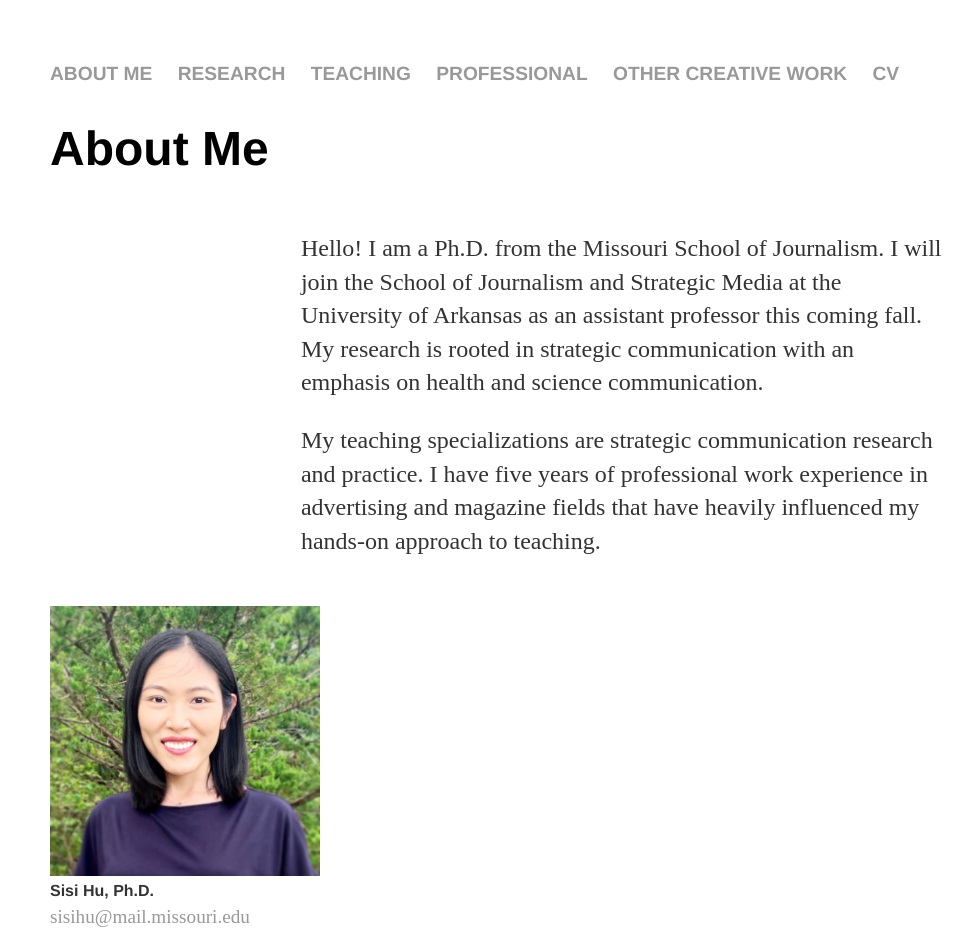
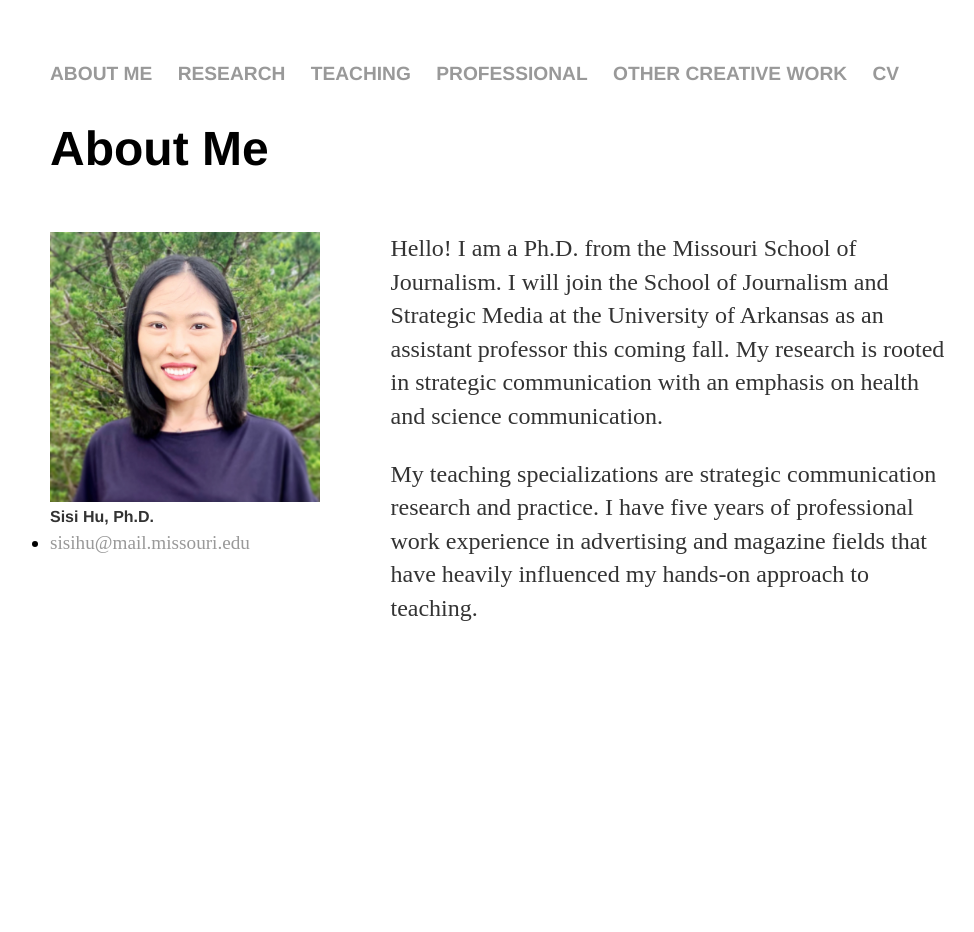
Before and after one commit to sisihuphd/sisihuphd.github.io, a Jekyll site: the page built from index.html, in a window 1280 px wide. Shown: the whole page, without its empty margins (142-1116 px from the left). Built offline with Jekyll 4.4.1, drawn with Linux system fonts in a browser that asks for light colours; after the commit the page ends 900 px from its top, so only the background shows below that.

Commit message:
Update main.css

```diff
--- a/css/main.css
+++ b/css/main.css
@@ -51,12 +51,6 @@ ul {
     margin:auto;
 }
 
-ul li, ul li {
-    display: inline;
-    margin: 0px;
-    padding:0px;
-}
-
 .imgbox {
     display: grid;
     height: 100%;
@@ -76,5 +70,5 @@ ul li, ul li {
 
 #intro{
     float:right;
-    width:72%;
+    width:62%;
 }
```
